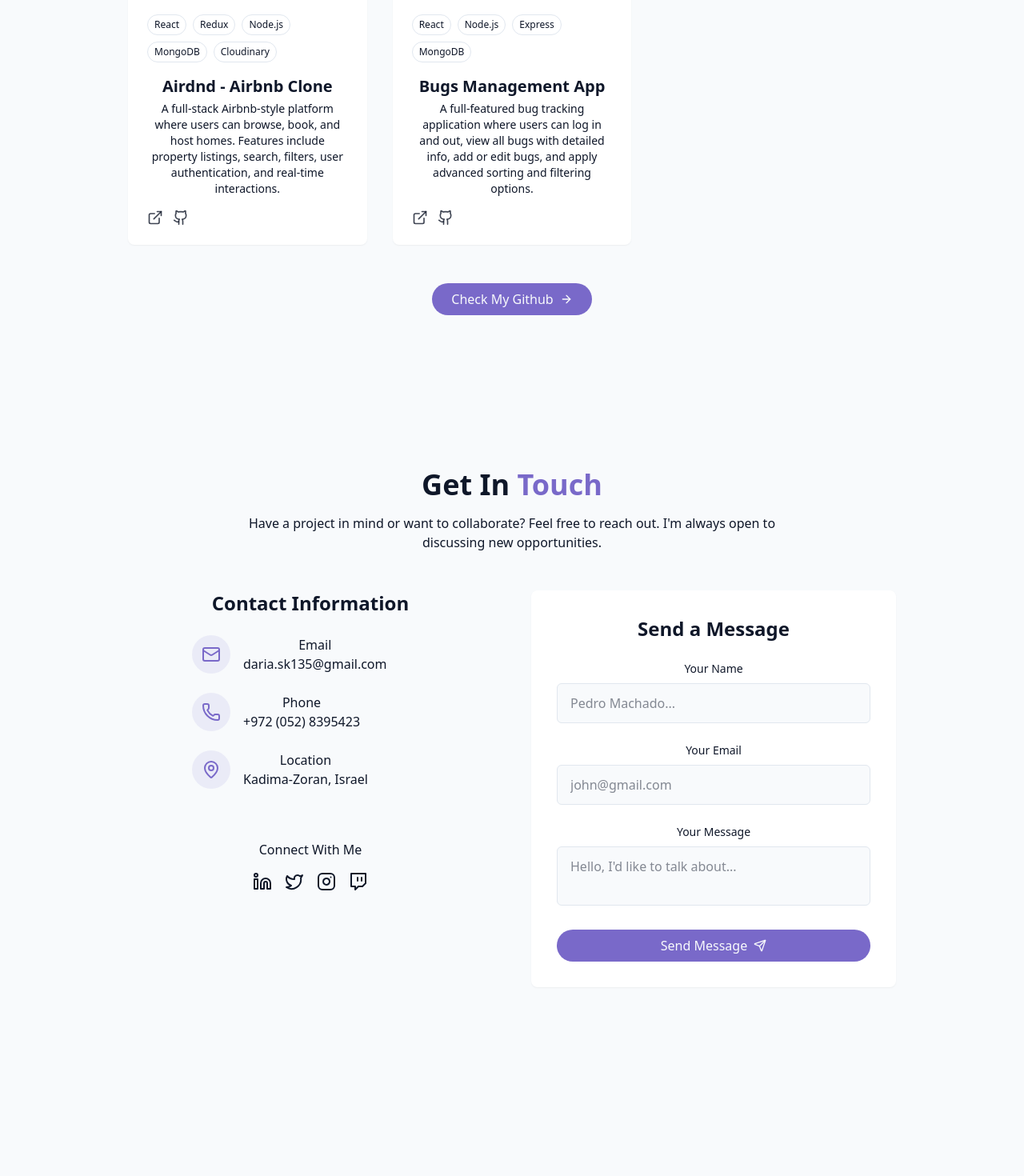
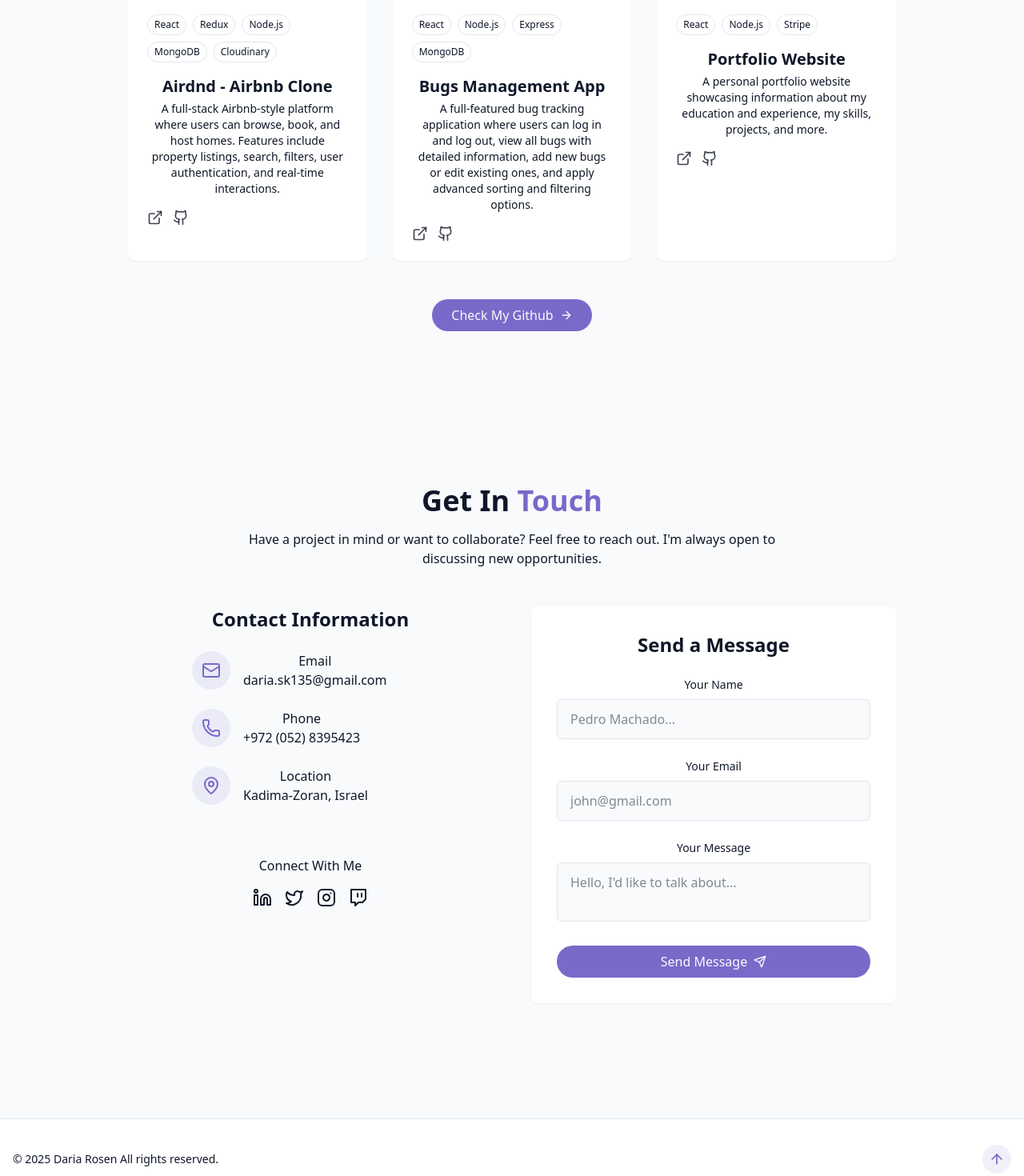
Before and after one commit to DariaRosen/Portfolio, a React (Vite) app: page / in a window 1280 px wide. Shown: the part 3680-5150 px from the top of the page at 80% size. Before the commit the page ends 5010 px from the top, so only its background shows below. Built offline with nearby package versions, Linux system fonts and the light colour scheme.

Commit message:
Add footer

```diff
--- /dev/null
+++ b/src/components/Footer.jsx
@@ -0,0 +1,19 @@
+import { ArrowUp } from "lucide-react";
+
+export const Footer = () => {
+    return (
+        <footer className="py-12 px-4 bg-card relative border-t border-border mt-12 pt-8 flex flex-wrap justify-between items-center">
+            {" "}
+            <p className="text-sm text-muted-foreground">
+                {" "}
+                &copy; {new Date().getFullYear()} Daria Rosen All rights reserved.
+            </p>
+            <a
+                href="#hero"
+                className="p-2 rounded-full bg-primary/10 hover:bg-primary/20 text-primary transition-colors"
+            >
+                <ArrowUp size={20} />
+            </a>
+        </footer>
+    );
+};
--- a/src/components/ProjectsSection.jsx
+++ b/src/components/ProjectsSection.jsx
@@ -15,22 +15,22 @@
         id: 2,
         title: "Bugs Management App",
         description:
-            "A full-featured bug tracking application where users can log in and out, view all bugs with detailed info, add or edit bugs, and apply advanced sorting and filtering options.",
+            "A full-featured bug tracking application where users can log in and log out, view all bugs with detailed information, add new bugs or edit existing ones, and apply advanced sorting and filtering options.",
         image: "/projects_imgs/Bugs.jpg",
         tags: ["React", "Node.js", "Express", "MongoDB"],
         demoUrl: "https://missbugsproj-4.onrender.com/",
         githubUrl: "https://github.com/DariaRosen/MissBugsProj",
     },
-    // {
-    //     id: 3,
-    //     title: "E-commerce Platform",
-    //     description:
-    //         "Full-featured e-commerce platform with user authentication and payment processing.",
-    //     image: "/projects/project3.png",
-    //     tags: ["React", "Node.js", "Stripe"],
-    //     demoUrl: "#",
-    //     githubUrl: "#",
-    // },
+    {
+        id: 3,
+        title: "Portfolio Website",
+        description:
+            "A personal portfolio website showcasing information about my education and experience, my skills, projects, and more.",
+        image: "/projects_imgs/Portfolio.jpg",
+        tags: ["React", "Node.js", "Stripe"],
+        demoUrl: "#",
+        githubUrl: "#",
+    },
 ];
 
 // -------------------------------
--- a/src/pages/Home.jsx
+++ b/src/pages/Home.jsx
@@ -1,11 +1,12 @@
 import { ThemeToggle } from "@/components/ThemeToggle"
 import { StarBackground } from "@/components/StarBackground"
-import { Navbar } from "../components/NavBar"
+import { Navbar } from "../components/Navbar"
 import { HeroSection } from "../components/HeroSection"
 import { AboutSection } from "../components/AboutSection"
 import { SkillsSection } from "../components/SkillsSection"
 import { ProjectsSection } from "../components/ProjectsSection"
 import { ContactSection } from "../components/ContactSection"
+import { Footer } from "../components/Footer"
 
 export const Home = () => {
     return (
@@ -29,6 +30,7 @@
             </main>
 
             {/* Footer */}
+            <Footer />
         </div>
     )
 }
```
Also changed, not shown: public/projects_imgs/Portfolio.jpg (added).
